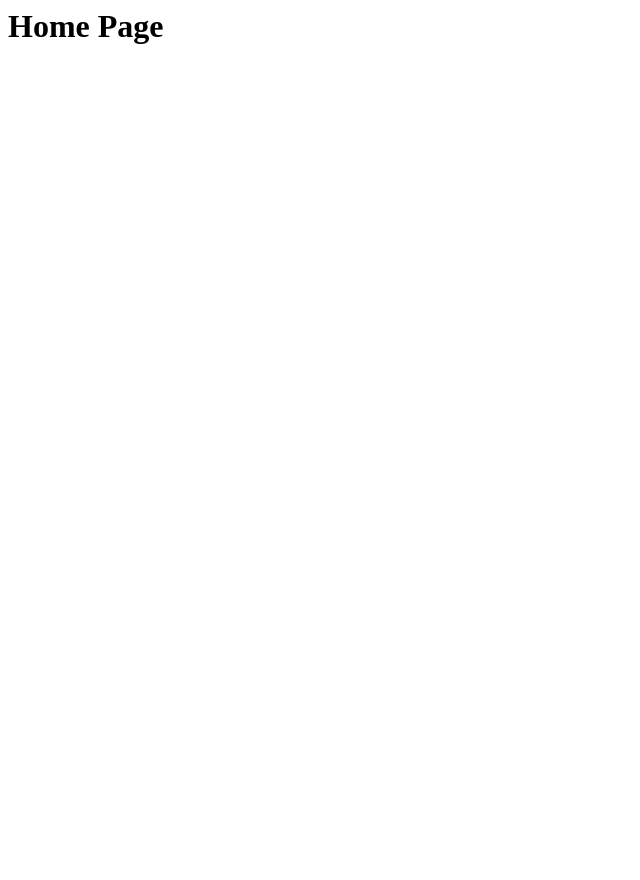
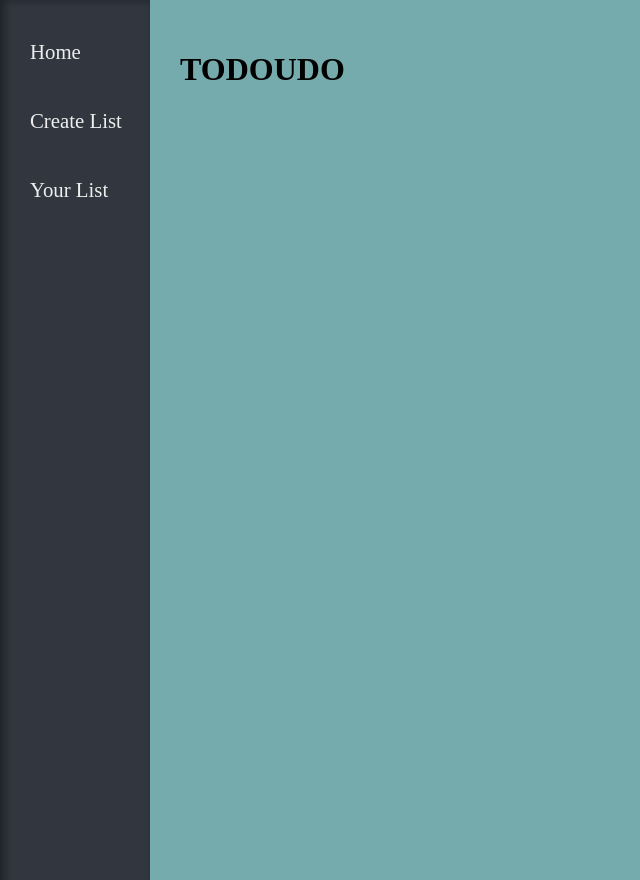
Before and after one commit to AhmedEid2504/django-project, a Django app: page / in a window 1280 px wide. Before the commit the part shown is almost empty. Shown: the whole page, without its empty margins (0-640 px from the left). Run offline with Django 5.2, Linux system fonts and the light colour scheme.

Commit message:
adds sidenav and static css folder with style for base

```diff
--- /dev/null
+++ b/main/static/css/base.css
@@ -0,0 +1,47 @@
+body {
+    background-color:#76ABAE;
+    padding: 0px;
+    margin: 0px;
+
+}
+.sidenav {
+    background: #31363F;
+    display:flex;
+    flex-direction: column;
+    position: fixed;
+    z-index: 1;
+    top:0;
+    left:0;
+    width:150px;
+    height: 100%;
+    padding-top:20px;
+    box-shadow: inset 4px 0 9px rgba(0,0,0,.4);
+    overflow-x: hidden;
+}
+.sidenav a {
+    width: 100%;
+    padding: 15px;
+    padding-left:30px;
+    height: auto;
+    text-align: flex-start;
+    text-decoration: none;
+    font-size: 1.3rem;
+    color:#EEEEEE;
+    margin-bottom: 10px;
+    margin-top:5px;
+    display:block;
+}
+a:hover {
+    color: #ffffff;
+    background-color:rgba(0,0,0,.5);
+    transition: all .2s ease-in-out;
+}
+
+.main {
+    display: flex;
+    flex-direction:column;
+    justify-content: flexstart;
+    height: 90vh;
+    margin-left: 150px;
+    padding: 30px;
+}
--- a/main/templates/main/base.html
+++ b/main/templates/main/base.html
@@ -1,10 +1,16 @@
 <html>
     <head>
+        <link rel="stylesheet" type="text/css" href="/main/static/css/base.css">
         <title>{% block title %}Django ToDoList{% endblock %}</title>
     </head>
 
     <body>
-        <div id="content", name="content">
+        <div class="sidenav">
+            <a href="/">Home</a>
+            <a href="/create">Create List</a>
+            <a href="/1">Your List</a>
+        </div>
+        <div id="content", name="content", class="main">
             {% block content %}
             {% endblock %}
         </div>
--- a/main/templates/main/home.html
+++ b/main/templates/main/home.html
@@ -3,5 +3,7 @@
 Django ToDoLists
 {% endblock %}
 {% block content %}
-    <h1>Home Page </h1>
+    <div class="container">
+        <h1>TODOUDO</h1>
+    </div>
 {% endblock %}
--- a/main/views.py
+++ b/main/views.py
@@ -8,6 +8,7 @@ def index(response, id):
     ls = ToDoList.objects.get(id=id)
 
     if response.method == "POST":
+        print(response.POST)
         if response.POST.get("save"):
             for item in ls.item_set.all():
                 if response.POST.get("c" + str(item.id)) == "clicked":
--- a/mysite/settings.py
+++ b/mysite/settings.py
@@ -115,8 +115,9 @@ USE_TZ = True
 
 # Static files (CSS, JavaScript, Images)
 # https://docs.djangoproject.com/en/5.0/howto/static-files/
-
-STATIC_URL = "static/"
+import os
+STATIC_URL = 'main/static/'
+STATICFILES_DIRS = [os.path.join(BASE_DIR, 'main/static')]
 
 # Default primary key field type
 # https://docs.djangoproject.com/en/5.0/ref/settings/#default-auto-field
```
Also changed, not shown: db.sqlite3.
